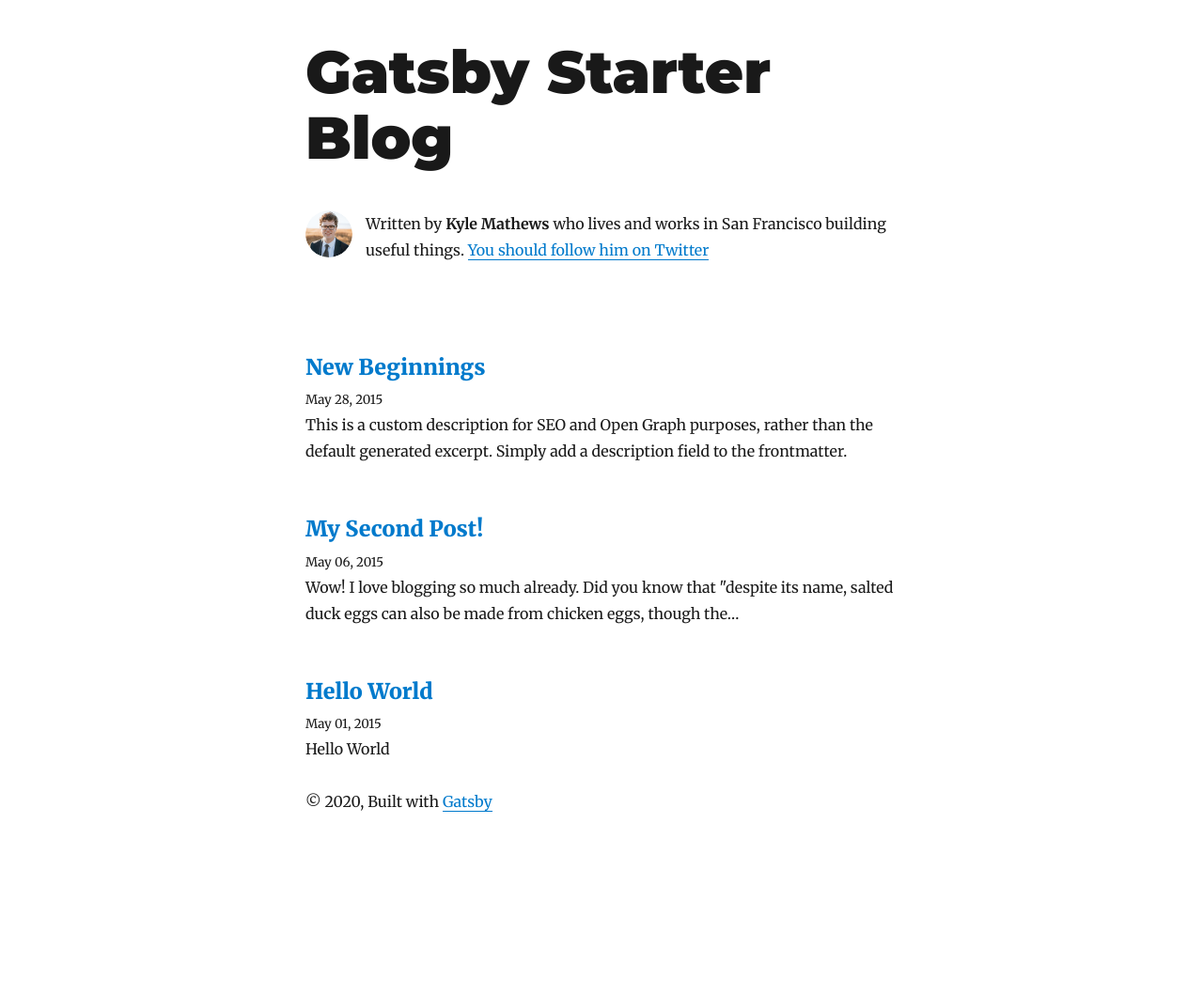
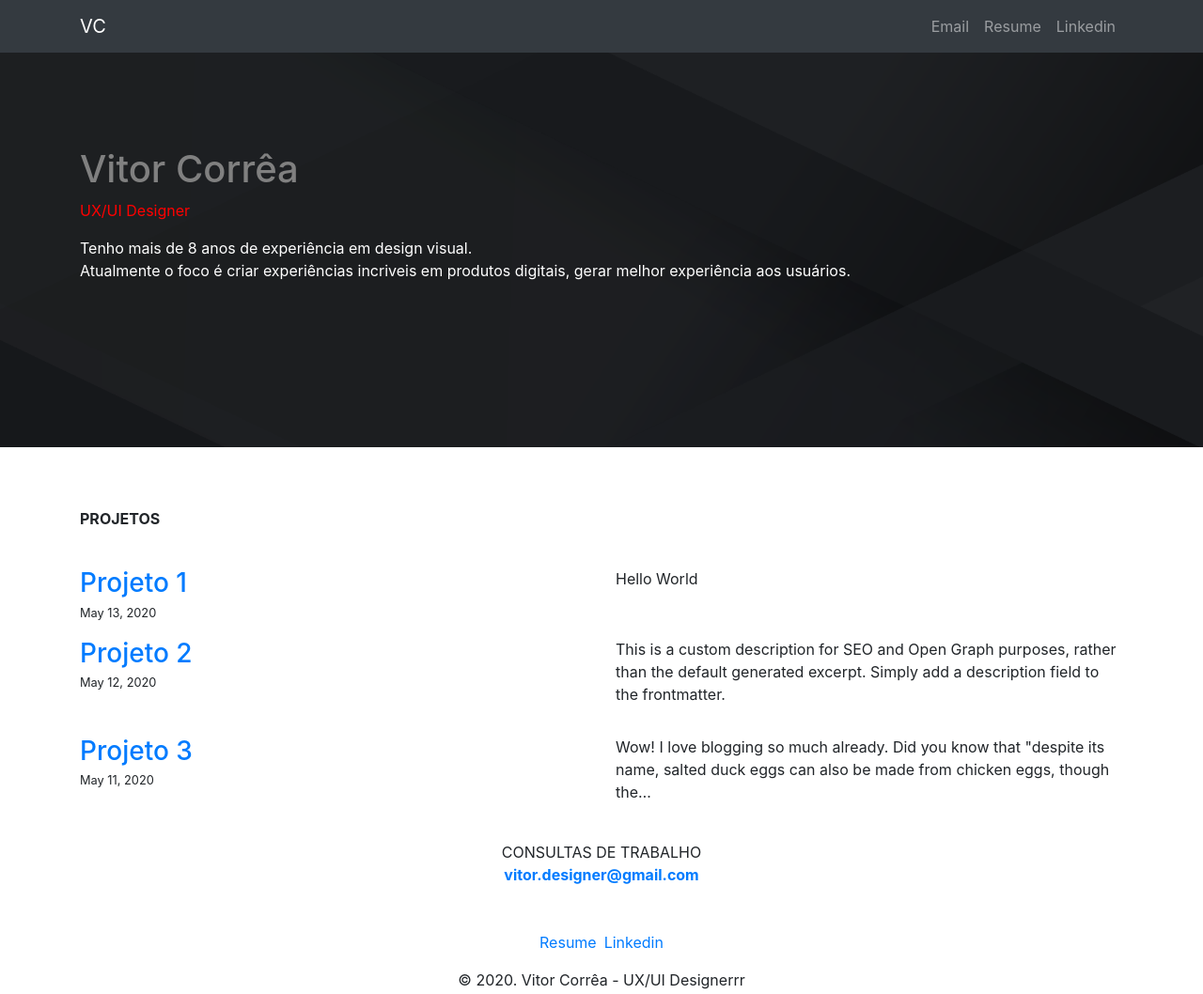
Before and after one commit to abmti/portfolio-vitor, a Gatsby site: page / in a window 1280 px wide. Shown: the whole page at 94% size. Before the commit the page ends 909 px from the top, so only its background shows below. Built offline with nearby package versions, Linux system fonts and the light colour scheme; Gatsby itself is replaced by a stand-in of ours; some packages are replaced by stand-ins of ours.

Commit message:
Initial Commit

```diff
--- a/content/blog/hello-world/index.md
+++ b/content/blog/projeto1/index.md
@@ -1,6 +1,6 @@
 ---
-title: Hello World
-date: "2015-05-01T22:12:03.284Z"
+title: Projeto 1
+date: "2020-05-13T22:12:03.284Z"
 description: "Hello World"
 ---
 
--- a/content/blog/new-beginnings/index.md
+++ b/content/blog/projeto2/index.md
@@ -1,6 +1,6 @@
 ---
-title: New Beginnings
-date: "2015-05-28T22:40:32.169Z"
+title: Projeto 2
+date: "2020-05-12T22:40:32.169Z"
 description: This is a custom description for SEO and Open Graph purposes, rather than the default generated excerpt. Simply add a description field to the frontmatter.
 ---
 
--- a/content/blog/my-second-post/index.md
+++ b/content/blog/projeto3/index.md
@@ -1,6 +1,6 @@
 ---
-title: My Second Post!
-date: "2015-05-06T23:46:37.121Z"
+title: Projeto 3
+date: "2020-05-11T23:46:37.121Z"
 ---
 
 Wow! I love blogging so much already.
--- a/gatsby-config.js
+++ b/gatsby-config.js
@@ -1,9 +1,9 @@
 module.exports = {
   siteMetadata: {
-    title: `Gatsby Starter Blog`,
+    title: `Vitinho`,
     author: {
-      name: `Kyle Mathews`,
-      summary: `who lives and works in San Francisco building useful things.`,
+      name: `Vitor Corrêa`,
+      summary: `UX/UI Designer`,
     },
     description: `A starter blog demonstrating what Gatsby can do.`,
     siteUrl: `https://gatsby-starter-blog-demo.netlify.com/`,
@@ -69,13 +69,15 @@ module.exports = {
         icon: `content/assets/gatsby-icon.png`,
       },
     },
-    `gatsby-plugin-react-helmet`,
-    {
-      resolve: `gatsby-plugin-typography`,
-      options: {
-        pathToConfigModule: `src/utils/typography`,
-      },
-    },
+		`gatsby-plugin-react-helmet`,
+		`gatsby-plugin-styled-components`,
+		`gatsby-plugin-netlify-cms`
+    //{
+    //  resolve: `gatsby-plugin-typography`,
+    //  options: {
+    //    pathToConfigModule: `src/utils/typography`,
+    //  },
+    //},
     // this (optional) plugin enables Progressive Web App + Offline functionality
     // To learn more, visit: https://gatsby.dev/offline
     // `gatsby-plugin-offline`,
--- a/src/components/bio.js
+++ b/src/components/bio.js
@@ -5,11 +5,9 @@
  * See: https://www.gatsbyjs.org/docs/use-static-query/
  */
 
+import { graphql, useStaticQuery } from "gatsby"
 import React from "react"
-import { useStaticQuery, graphql } from "gatsby"
-import Image from "gatsby-image"
 
-import { rhythm } from "../utils/typography"
 
 const Bio = () => {
   const data = useStaticQuery(graphql`
@@ -37,32 +35,9 @@ const Bio = () => {
 
   const { author, social } = data.site.siteMetadata
   return (
-    <div
-      style={{
-        display: `flex`,
-        marginBottom: rhythm(2.5),
-      }}
-    >
-      <Image
-        fixed={data.avatar.childImageSharp.fixed}
-        alt={author.name}
-        style={{
-          marginRight: rhythm(1 / 2),
-          marginBottom: 0,
-          minWidth: 50,
-          borderRadius: `100%`,
-        }}
-        imgStyle={{
-          borderRadius: `50%`,
-        }}
-      />
-      <p>
-        Written by <strong>{author.name}</strong> {author.summary}
-        {` `}
-        <a href={`https://twitter.com/${social.twitter}`}>
-          You should follow him on Twitter
-        </a>
-      </p>
+    <div>
+			<h1 style={{ color: 'gray' }}>{author.name}</h1>
+			<span style={{ color: 'red' }}>{author.summary}</span>
     </div>
   )
 }
--- a/src/components/layout.js
+++ b/src/components/layout.js
@@ -1,18 +1,18 @@
-import React from "react"
-import { Link } from "gatsby"
+import { Link } from "gatsby";
+import React from "react";
+import { Container, Nav, Navbar } from "react-bootstrap";
 
-import { rhythm, scale } from "../utils/typography"
 
 const Layout = ({ location, title, children }) => {
-  const rootPath = `${__PATH_PREFIX__}/`
-  let header
 
+	/*
+	const rootPath = `${__PATH_PREFIX__}/`
+	let header
   if (location.pathname === rootPath) {
     header = (
       <h1
         style={{
-          ...scale(1.5),
-          marginBottom: rhythm(1.5),
+          marginBottom: 1,
           marginTop: 0,
         }}
       >
@@ -42,28 +42,48 @@ const Layout = ({ location, title, children }) => {
           }}
           to={`/`}
         >
-          {title}
+          {title || 'Home'}
         </Link>
       </h3>
     )
-  }
+	}
+	*/
+
   return (
-    <div
-      style={{
-        marginLeft: `auto`,
-        marginRight: `auto`,
-        maxWidth: rhythm(24),
-        padding: `${rhythm(1.5)} ${rhythm(3 / 4)}`,
-      }}
-    >
-      <header>{header}</header>
-      <main>{children}</main>
-      <footer>
-        © {new Date().getFullYear()}, Built with
-        {` `}
-        <a href="https://www.gatsbyjs.org">Gatsby</a>
+    <>
+
+			<Navbar bg="dark" variant="dark" expand="lg">
+				<Container>
+					<Navbar.Brand href="/">VC</Navbar.Brand>
+					<Navbar.Toggle aria-controls="basic-navbar-nav" />
+					<Navbar.Collapse id="basic-navbar-nav">
+						<Nav className="ml-auto">
+							<Nav.Link href="mailto:vitor.designer@gmail.com">Email</Nav.Link>
+							<Link to="/resume" className="nav-link">
+								Resume
+              </Link>
+							<Nav.Link href="https://www.linkedin.com" target="_blank">Linkedin</Nav.Link>
+						</Nav>
+					</Navbar.Collapse>
+				</Container>
+			</Navbar>
+
+      {children}
+
+			<div style={{textAlign: 'center'}}>
+				<Link to={`/resume`} className="mr-2">
+          Resume
+        </Link>
+				<a href="https://www.linkedin.com" target="_blank" rel="noopener noreferrer">
+					Linkedin
+				</a>
+			</div>
+
+      <footer className="mt-3 mb-3 text-center">
+        © {new Date().getFullYear()}. Vitor Corrêa - UX/UI Designerrr
       </footer>
-    </div>
+
+    </>
   )
 }
 
--- a/src/pages/index.tsx
+++ b/src/pages/index.tsx
@@ -1,11 +1,12 @@
 // Gatsby supports TypeScript natively!
+import { graphql, Link, PageProps } from "gatsby"
 import React from "react"
-import { PageProps, Link, graphql } from "gatsby"
-
+import { Container } from 'react-bootstrap'
 import Bio from "../components/bio"
 import Layout from "../components/layout"
 import SEO from "../components/seo"
-import { rhythm } from "../utils/typography"
+import styled from "styled-components"
+import imgBackground from '../images/background.png';
 
 type Data = {
   site: {
@@ -30,22 +31,51 @@ type Data = {
   }
 }
 
+const Banner = styled.div`
+	background-image: url(${imgBackground});
+	background-repeat: no-repeat;
+	background-size: cover;
+	height: 420px;
+	padding-top: 100px;
+`
+
 const BlogIndex = ({ data, location }: PageProps<Data>) => {
   const siteTitle = data.site.siteMetadata.title
   const posts = data.allMarkdownRemark.edges
 
   return (
     <Layout location={location} title={siteTitle}>
-      <SEO title="All posts" />
+      <SEO title="Home" />
+
+			<Banner>
+
+				<Container>
 					<Bio />
+					<p className="mt-3 mb-3" style={{ color: '#fff' }}>
+						Tenho mais de 8 anos de experiência em design visual.
+						<br />
+						Atualmente o foco é criar experiências incriveis  em produtos digitais, gerar melhor experiência aos usuários.
+					</p>
+				</Container>
+
+			</Banner>
+
+			<Container className="mt-3">
+
+				<div className="row">
+					<div className="col-md-6 mt-5 mb-4">
+						<b>PROJETOS</b>
+					</div>
+				</div>
+
 				{posts.map(({ node }) => {
 					const title = node.frontmatter.title || node.fields.slug
 					return (
-          <article key={node.fields.slug}>
-            <header>
+						<div className="row mt-3" key={node.fields.slug}>
+							<div className="col-md-6">
 								<h3
 									style={{
-                  marginBottom: rhythm(1 / 4),
+										marginBottom: 1,
 									}}
 								>
 									<Link style={{ boxShadow: `none` }} to={node.fields.slug}>
@@ -53,17 +83,27 @@ const BlogIndex = ({ data, location }: PageProps<Data>) => {
 									</Link>
 								</h3>
 								<small>{node.frontmatter.date}</small>
-            </header>
-            <section>
+							</div>
+							<div className="col-md-6">
 								<p
 									dangerouslySetInnerHTML={{
 										__html: node.frontmatter.description || node.excerpt,
 									}}
 								/>
-            </section>
-          </article>
+							</div>
+						</div>
 					)
 				})}
+
+				<div className="mt-4 mb-5 text-center">
+					CONSULTAS DE TRABALHO
+					<br />
+					<a href="mailto:vitor.designer@gmail.com">
+						<b>vitor.designer@gmail.com</b>
+					</a>
+				</div>
+			</Container>
+
     </Layout>
   )
 }
--- a/src/utils/typography.js
+++ /dev/null
@@ -1,23 +0,0 @@
-import Typography from "typography"
-import Wordpress2016 from "typography-theme-wordpress-2016"
-
-Wordpress2016.overrideThemeStyles = () => {
-  return {
-    "a.gatsby-resp-image-link": {
-      boxShadow: `none`,
-    },
-  }
-}
-
-delete Wordpress2016.googleFonts
-
-const typography = new Typography(Wordpress2016)
-
-// Hot reload typography in development.
-if (process.env.NODE_ENV !== `production`) {
-  typography.injectStyles()
-}
-
-export default typography
-export const rhythm = typography.rhythm
-export const scale = typography.scale
```
Also changed, not shown: gatsby-browser.js (+4 -3 lines), package.json (+7 -0 lines), src/pages/resume.js (added, +17 -0 lines), src/templates/blog-post.js (+5 -11 lines), static/admin/config.yml (added, +20 -0 lines), content/blog/projeto1/salty_egg.jpg (renamed from content/blog/hello-world/salty_egg.jpg), src/images/background.png (added), src/images/profile-pic.jpg (added), 1 other file. Lines whose indentation alone changed are shown as unchanged.
